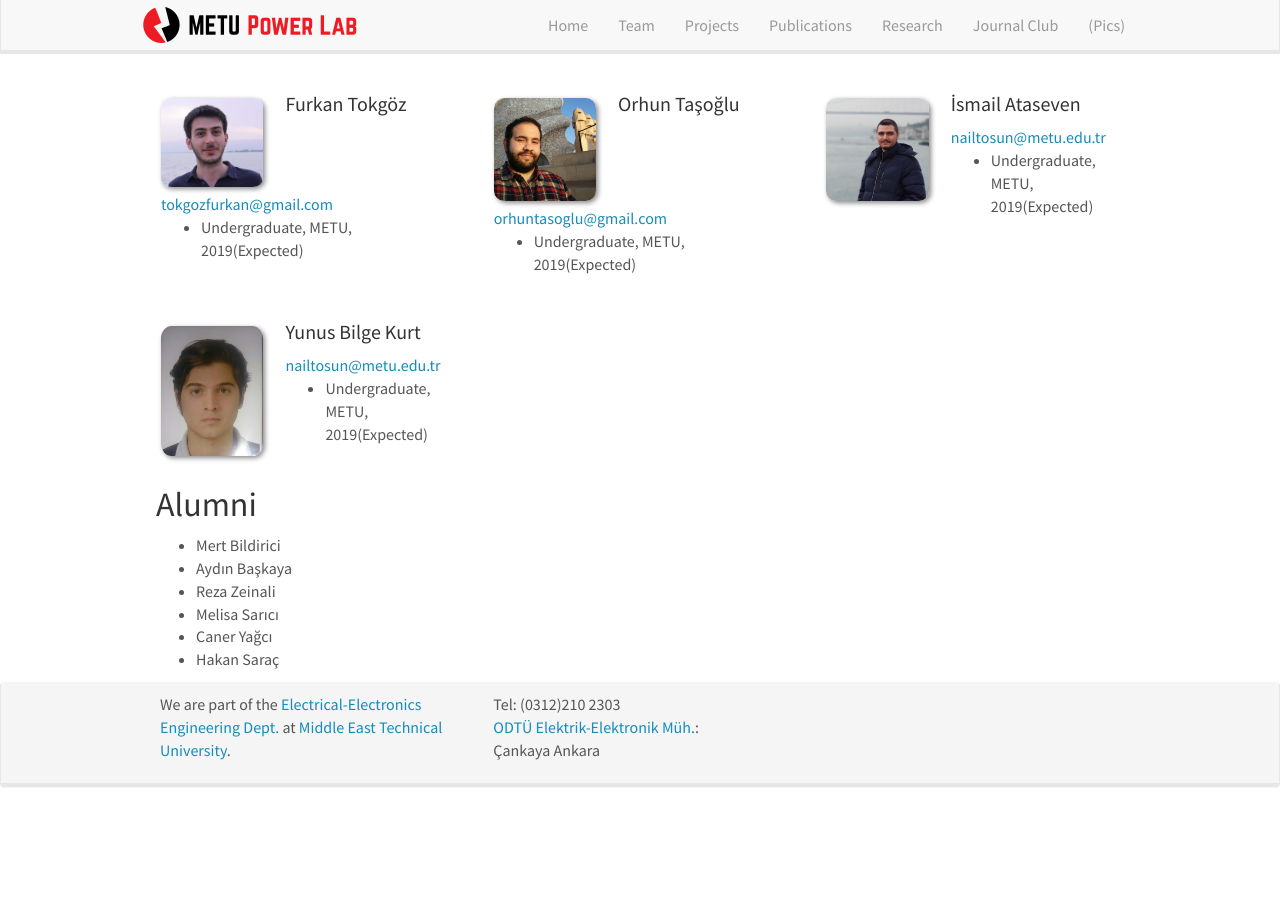
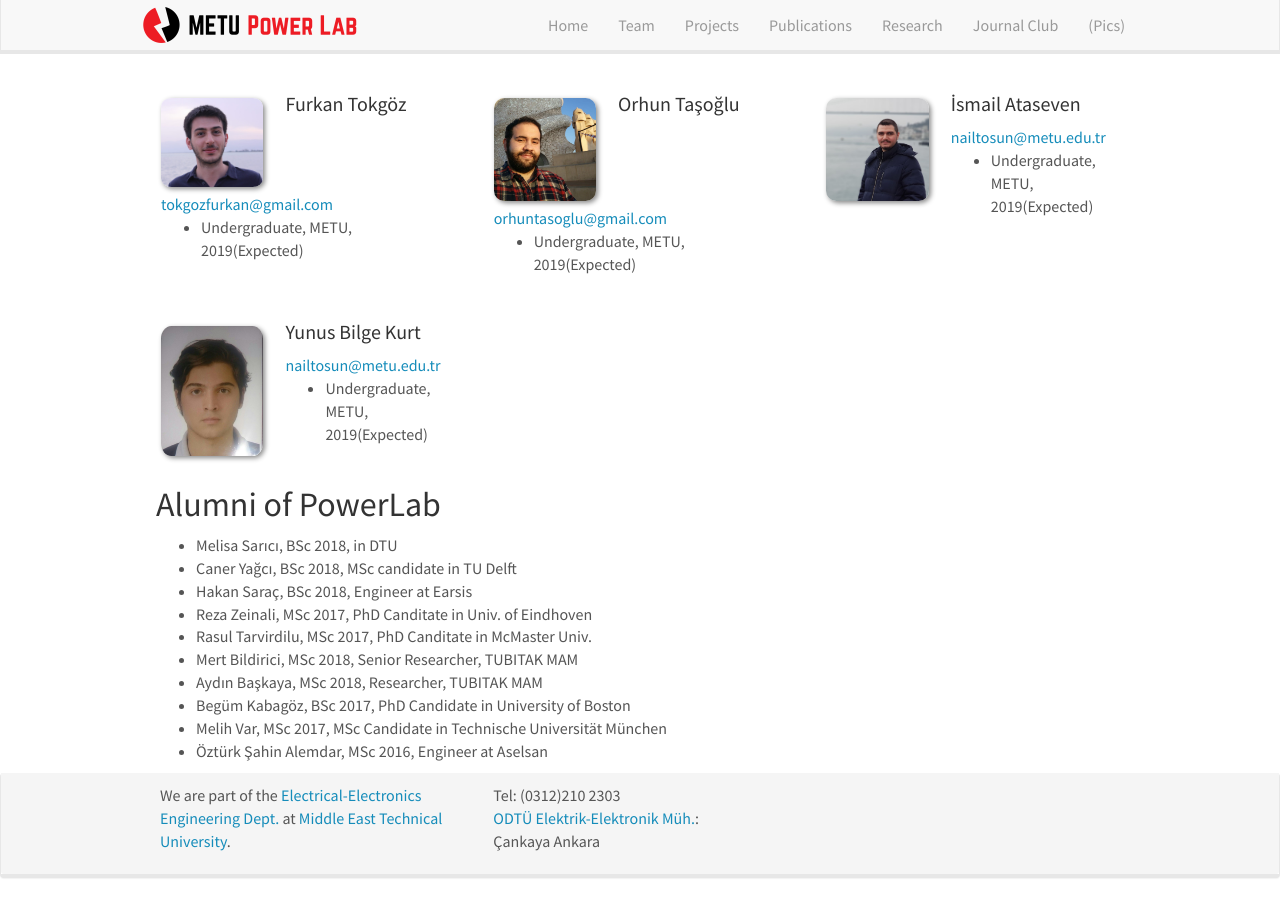
Before and after one commit to odtu/odtu.github.io, a Jekyll site: the page built from _pages/team.md, in a window 1280 px wide and 900 px high, scrolled down 1780 px. Built offline with Jekyll 4.4.1, drawn with Linux system fonts in a browser that asks for light colours; nearby versions of some CDN libraries; before the commit the page ends 2589 px from its top, so only the background shows below that.

Commit message:
alumni info

```diff
--- a/_data/alumni.yml
+++ b/_data/alumni.yml
@@ -1,43 +1,39 @@
+- name: Melisa Sarıcı
+  info: in DTU
+  education: BSc 2018
+
+- name: Caner Yağcı
+  info: MSc candidate in TU Delft
+  education: BSc 2018
+
+- name: Hakan Saraç
+  info: Engineer at  Earsis
+  education: BSc 2018
+
+- name: Reza Zeinali
+  info: PhD Canditate in Univ. of Eindhoven
+  education: MSc 2017
+
+- name: Rasul Tarvirdilu
+  info: PhD Canditate in McMaster Univ.
+  education: MSc 2017
+
 - name: Mert Bildirici
-  photo: mert_bildirici.jpg
   info: Senior Researcher, TUBITAK MAM
-  email:
-  number_educ: 2
-  education1: Bsc, METU, 2013
-  education2 : Msc, METU, 2018
+  education : MSc 2018
 
 - name: Aydın Başkaya
-  photo: aydin_baskaya.jpg
-  info: Researcher, TUBITAK
-  email:
-  number_educ: 2
-  education1: Bsc, Gazi University, 2014
-  education2 : Msc, METU, 2018
+  info: Researcher, TUBITAK MAM
+  education : MSc 2018
 
-- name: Reza Zeinali
-  photo: reza.png
-  info: Research Assistant
-  email:
-  number_educ: 1
-  education1: Bsc, Tehran Polytechnic, 2012
+- name: Begüm Kabagöz
+  info: PhD Candidate in University of Boston
+  education : BSc 2017
 
-- name: Melisa Sarıcı
-  photo: melisa_sarici.png
-  info: Graduate
-  email: var string1 = "sarici.asena"; var string2 = "@"; var string3 = "gmail.com"; var string4 = string1 + string2 + string3; document.write("<a href=" + "mail" + "to:" + string1 + string2 + string3 + ">" + string4 + "</a>");
-  number_educ: 1
-  education1: Bsc, METU, 2018
+- name: Melih Var
+  info: MSc Candidate in Technische Universität München
+  education : MSc 2017
 
-- name: Caner Yağcı
-  photo: caner.jpg
-  info: Graduate
-  email: var string1 = "caneryagci"; var string2 = "@"; var string3 = "gmail.com"; var string4 = string1 + string2 + string3; document.write("<a href=" + "mail" + "to:" + string1 + string2 + string3 + ">" + string4 + "</a>");
-  number_educ: 1
-  education1: Bsc, METU, 2018
-
-- name: Hakan Saraç
-  photo: hakansarac.jpg
-  info: Graduate
-  email: var string1 = "hakansrc"; var string2 = "@"; var string3 = "msn.com"; var string4 = string1 + string2 + string3; document.write("<a href=" + "mail" + "to:" + string1 + string2 + string3 + ">" + string4 + "</a>");
-  number_educ: 1
-  education1: Bsc, METU, 2018
+- name: Öztürk Şahin Alemdar
+  info: Engineer at Aselsan
+  education : MSc 2016
--- a/_pages/team.md
+++ b/_pages/team.md
@@ -208,12 +208,12 @@ Jump to [staff](#staff), [master and bachelor students](#master-and-bachelor-stu
 </div>
 
 
-## Alumni
+## Alumni of PowerLab
 
 <ul>
 {% for member in site.data.alumni %}
 
-<li> {{ member.name }}</li>
+<li> {{ member.name }}, {{ member.education }}, {{ member.info }}</li>
 
 {% endfor %}
 </ul>
```
Also changed, not shown: images/teampic/ONUR-TEK2.jpg (deleted), images/teampic/anilaydin.jpeg (deleted), images/teampic/aydin_baskaya.jpg (deleted), images/teampic/caner.jpg (deleted), images/teampic/hakansarac.jpg (deleted), images/teampic/melisa_sarici.png (deleted), images/teampic/mert_bildirici.jpg (deleted), images/teampic/omerbdemir.jpeg (deleted), images/teampic/reza.png (deleted).
